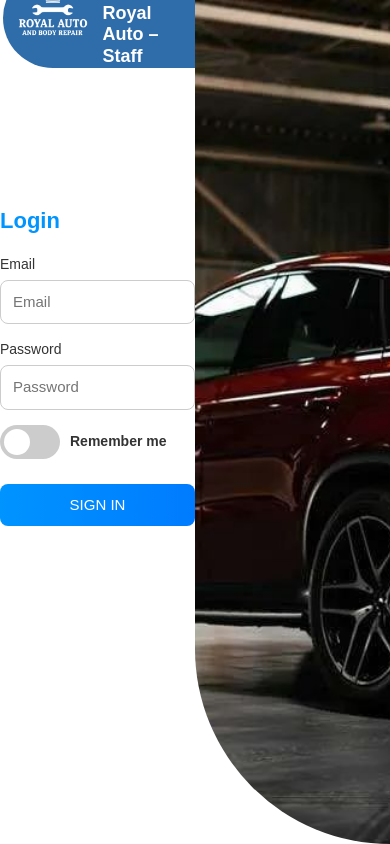
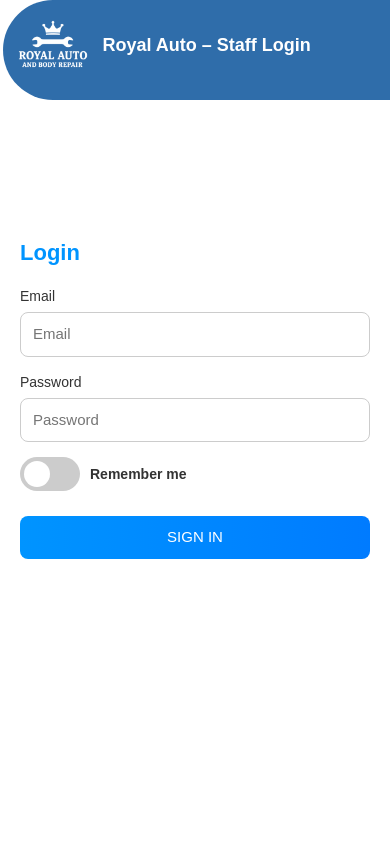
Before and after one commit to QuantumBits-CSUS-25-26/RoyalWebsite, a React (Create React App) app in the folder frontend/: page /admin/login in a window 390 px wide. Built offline with nearby package versions, Linux system fonts and the light colour scheme.

Commit message:
RW-97
Fixed login header so that it shows even when screen is minimized. Also made it more mobile friendly

```diff
--- a/frontend/src/Components/HeroSection.js
+++ b/frontend/src/Components/HeroSection.js
@@ -9,7 +9,7 @@ export default function HeroSection() {
             <div className="hero-overlay" aria-hidden="true" />
             <div className="hero-content">
                 <h1 className="hero-title">Royal Auto and Body Repair</h1>
-                <NavLink to="/appointments">
+                <NavLink to="/admin/login">
                     <button className = "HeroBookingButton">Book an Appointment</button>
                 </NavLink>
             </div>
--- a/frontend/src/Pages/Login.css
+++ b/frontend/src/Pages/Login.css
@@ -3,14 +3,15 @@
     height: 100vh;
     background-color: #ffffff;
     font-family: "Poppins", sans-serif;
-    z-index: 200;
+    overflow:overlay;
 }
 
 .login-left {
     flex: 1;
     display: flex;
+    height:100%;
     flex-direction: column;
-    justify-content: center;
+    justify-self: flex-start;
     align-items: center;
     padding: 0px;
     background-color: #ffffff;
@@ -121,10 +122,12 @@
 
 .login-right {
     flex: 1;
-    display: flex;
-    justify-content: center;
+    height:100%;
     align-items: center;
     overflow: hidden;
+    position:sticky;
+    top:0;
+    z-index:100;
     border-top-left-radius: 0px;
 }
 
@@ -249,3 +252,8 @@ input:checked+.slider:before {
 .slider.round:before {
     border-radius: 50%;
 }
+@media (max-width:800px) {
+    .login-right {
+        display: none;
+    }
+}
```
